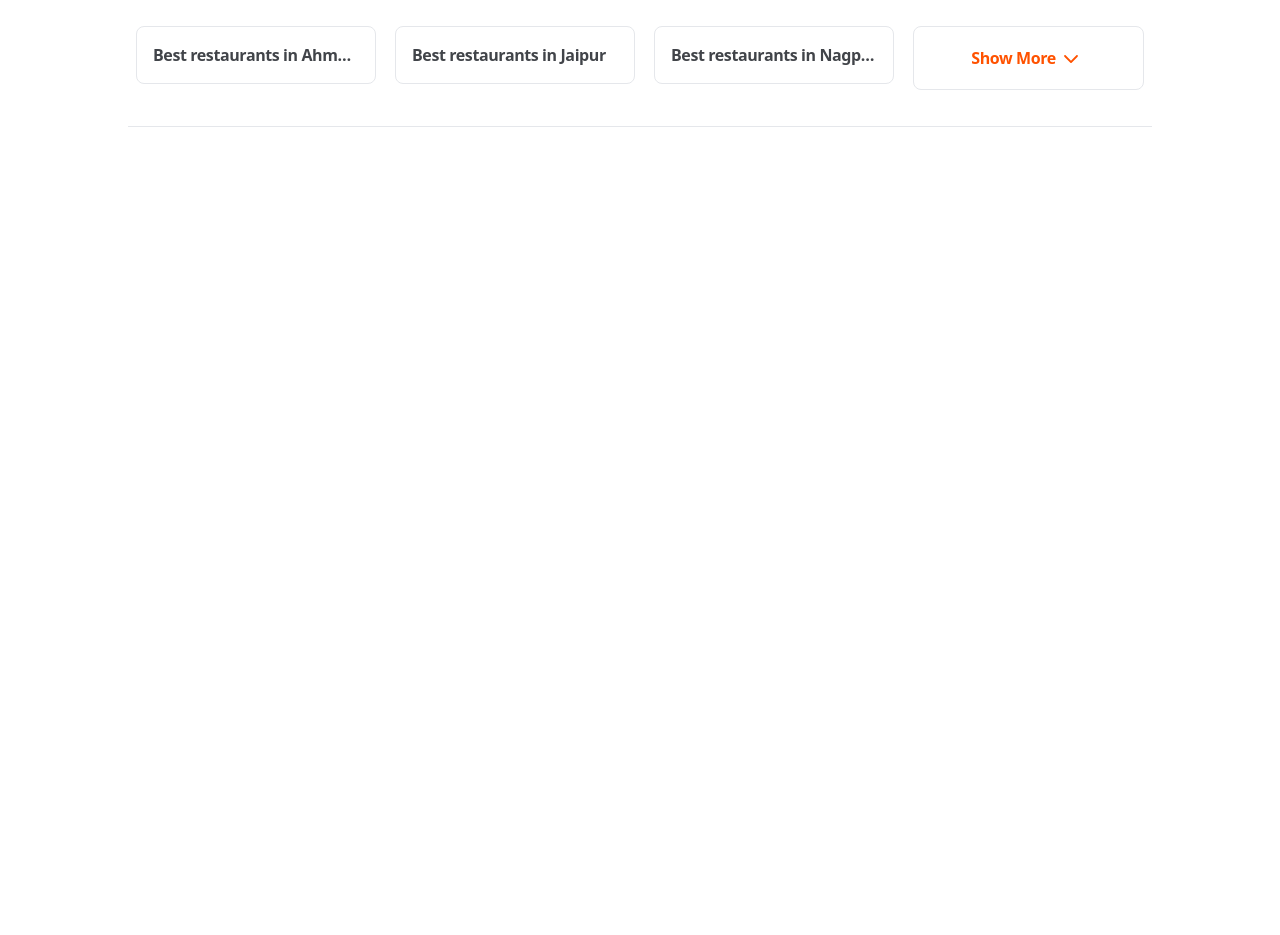
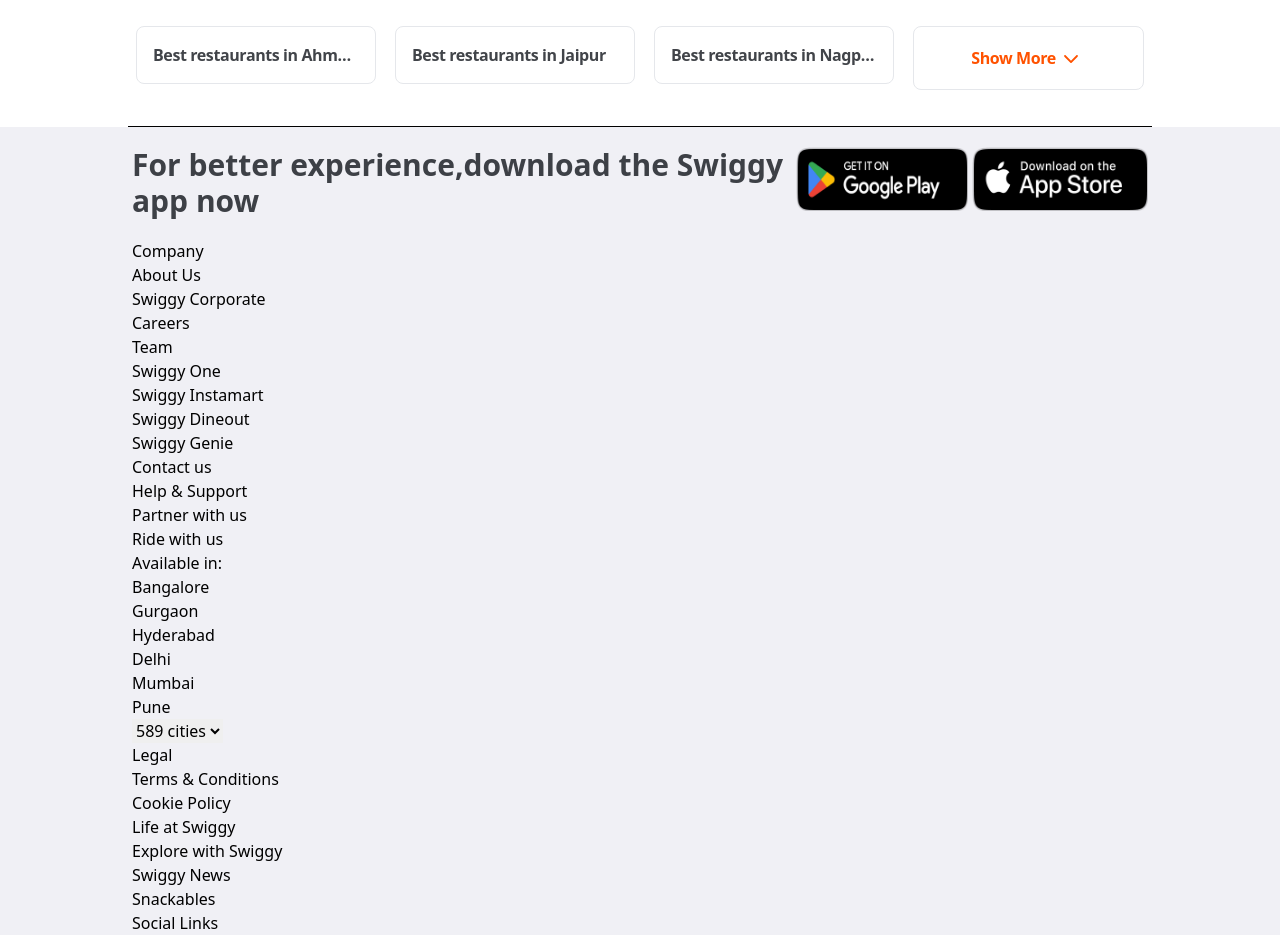
Before and after one commit to codewithRaees/Swiggy-Clone, a React (Vite) app: page / in a window 1280 px wide. Shown: the part 4500-5435 px from the top of the page. Before the commit the page ends 4647 px from the top, so only its background shows below. Built offline with nearby package versions, Linux system fonts and the light colour scheme.

Commit message:
Commit  Footer

```diff
--- a/src/App.jsx
+++ b/src/App.jsx
@@ -7,6 +7,7 @@
 import CityRestaurants from './components/CityRestaurants'
 import States from './components/States'
 import ShowMoreDivs from './components/ShowMoreDivs'
+import Footer from './components/Footer'
 
 function App() {
   const [isSticky, setIsSticky] = useState(false); // State to track when to make the div sticky
@@ -22,6 +23,7 @@
         <TopRestaurant/>
         <CityRestaurants isSticky={isSticky} stickyDivRef={stickyDivRef}   />
         <States/>
+        <Footer/>
       </div>
 
     </>
--- /dev/null
+++ b/src/components/Footer.jsx
@@ -0,0 +1,153 @@
+import playstore from "../../public/images/play_store.avif";
+import appstore from "../../public/images/app_store.avif";
+
+const Footer = () => {
+  return (
+    <>
+      <footer className=" bg-[#f0f0f5]">
+        <div className="main-wrapper px-1 max-w-screen-lg  mx-auto">
+          <div className="footer-top py-5  flex justify-around ">
+            <div className="left text-3xl font-bold text-wrap text-[#3d4046]">
+              For better experience,download the Swiggy app now
+            </div>
+            <div className="right flex">
+              <a href="#">
+                <img
+                  src={playstore}
+                  className="w-52 h-16 pr-1"
+                  alt="Play Store"
+                />
+              </a>
+              <a href="#">
+                <img src={appstore} alt="Play Store" className="w-52 h-16" />
+              </a>
+            </div>
+          </div>
+          <div className="bottom-footer-wrapper">
+            <div className="left-logo"></div>
+            <div className="right-links">
+              <div className="footer-container ">
+                <div className="footer-column">
+                  <h3>Company</h3>
+                  <ul>
+                    <li>
+                      <a href="#">About Us</a>
+                    </li>
+                    <li>
+                      <a href="#">Swiggy Corporate</a>
+                    </li>
+                    <li>
+                      <a href="#">Careers</a>
+                    </li>
+                    <li>
+                      <a href="#">Team</a>
+                    </li>
+                    <li>
+                      <a href="#">Swiggy One</a>
+                    </li>
+                    <li>
+                      <a href="#">Swiggy Instamart</a>
+                    </li>
+                    <li>
+                      <a href="#">Swiggy Dineout</a>
+                    </li>
+                    <li>
+                      <a href="#">Swiggy Genie</a>
+                    </li>
+                  </ul>
+                </div>
+                <div className="footer-column">
+                  <h3>Contact us</h3>
+                  <ul>
+                    <li>
+                      <a href="#">Help & Support</a>
+                    </li>
+                    <li>
+                      <a href="#">Partner with us</a>
+                    </li>
+                    <li>
+                      <a href="#">Ride with us</a>
+                    </li>
+                  </ul>
+                </div>
+                <div className="footer-column">
+                  <h3>Available in:</h3>
+                  <ul>
+                    <li>
+                      <a href="#">Bangalore</a>
+                    </li>
+                    <li>
+                      <a href="#">Gurgaon</a>
+                    </li>
+                    <li>
+                      <a href="#">Hyderabad</a>
+                    </li>
+                    <li>
+                      <a href="#">Delhi</a>
+                    </li>
+                    <li>
+                      <a href="#">Mumbai</a>
+                    </li>
+                    <li>
+                      <a href="#">Pune</a>
+                    </li>
+                  </ul>
+                  <select>
+                    <option>589 cities</option>
+                  </select>
+                </div>
+                <div className="footer-column">
+                  <h3>Legal</h3>
+                  <ul>
+                    <li>
+                      <a href="#">Terms & Conditions</a>
+                    </li>
+                    <li>
+                      <a href="#">Cookie Policy</a>
+                    </li>
+                  </ul>
+                </div>
+                <div className="footer-column">
+                  <h3>Life at Swiggy</h3>
+                  <ul>
+                    <li>
+                      <a href="#">Explore with Swiggy</a>
+                    </li>
+                    <li>
+                      <a href="#">Swiggy News</a>
+                    </li>
+                    <li>
+                      <a href="#">Snackables</a>
+                    </li>
+                  </ul>
+                </div>
+                <div className="footer-column">
+                  <h3>Social Links</h3>
+                  <div className="social-icons">
+                    <a href="#">
+                      <i className="fa fa-linkedin"></i>
+                    </a>
+                    <a href="#">
+                      <i className="fa fa-instagram"></i>
+                    </a>
+                    <a href="#">
+                      <i className="fa fa-facebook"></i>
+                    </a>
+                    <a href="#">
+                      <i className="fa fa-pinterest"></i>
+                    </a>
+                    <a href="#">
+                      <i className="fa fa-twitter"></i>
+                    </a>
+                  </div>
+                </div>
+              </div>
+            </div>
+          </div>
+        </div>
+      </footer>
+    </>
+  );
+};
+
+export default Footer;
--- a/src/components/States.jsx
+++ b/src/components/States.jsx
@@ -21,7 +21,7 @@
  };
 
   return (
-    <div className=' max-w-screen-lg mx-auto py-5 flex flex-col  '>
+    <div className=' max-w-screen-lg mx-auto pt-5 flex flex-col  '>
     <div className="sliderTop flex justify-between px-5 items-center  ">
       <h1 className='text-2xl font-extrabold font-[Poppins]'>What's on your mind?</h1>
 
@@ -42,7 +42,7 @@
 
 
     </div>
-    <hr className='mt-4 '></hr>
+    <hr className='mt-4 border-black '></hr>
   </div>
   )
 }
```
Also changed, not shown: public/images/app_store.avif (added), public/images/play_store.avif (added).
